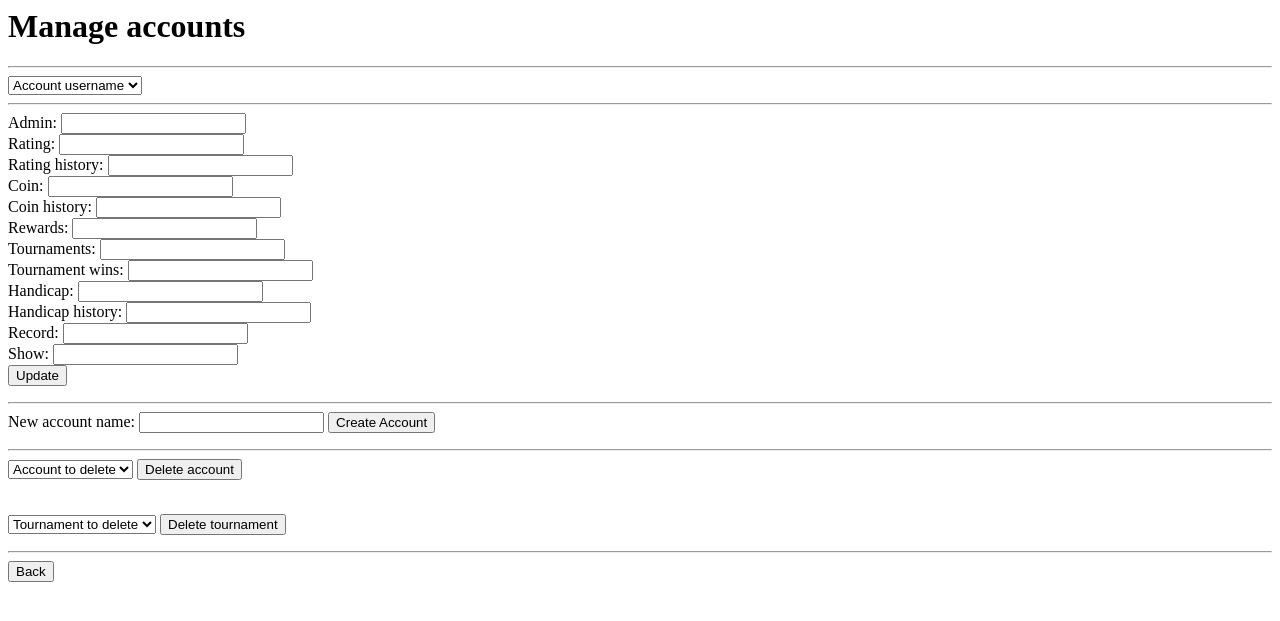
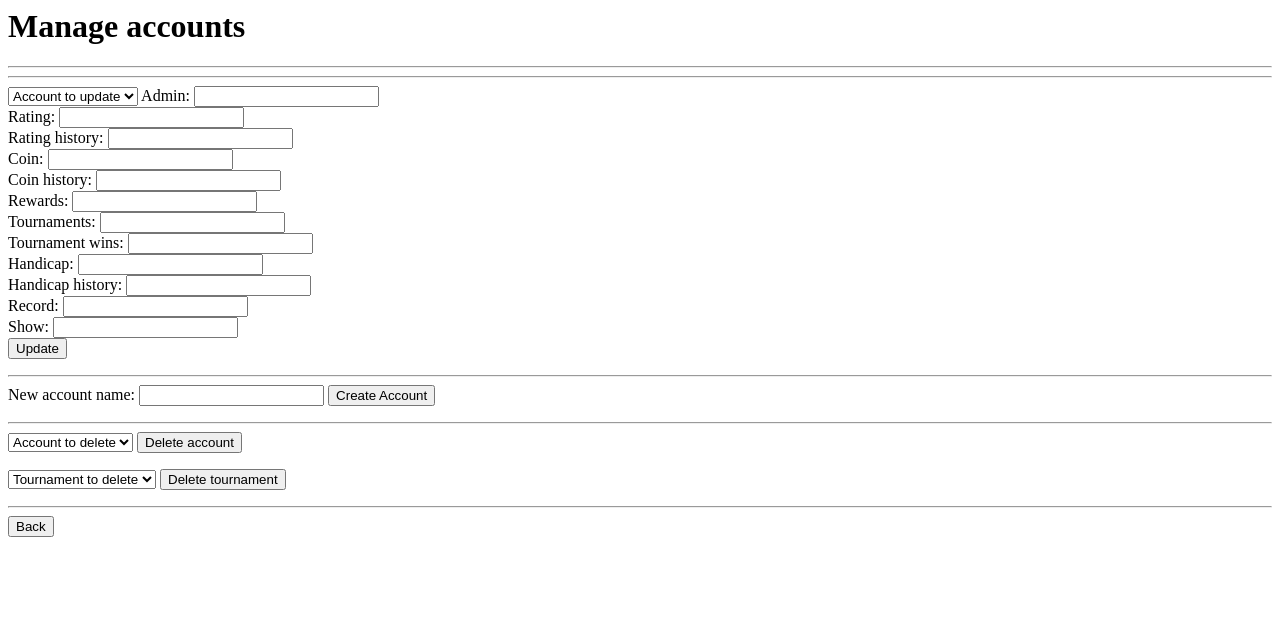
Before and after one commit to DanielKeith93/superposition-smash, a Flask app: a page that uses templates/manage_accounts.html in a window 1280 px wide. Shown: the top 621 px of the page. Run offline with Flask 2, Linux system fonts and the light colour scheme; data comes from the database, SQL or seed files in the repository.

Commit message:
Adjust manage account layout

```diff
--- a/templates/manage_accounts.html
+++ b/templates/manage_accounts.html
@@ -5,17 +5,17 @@
   <body>
     <h1>Manage accounts</h1>
     <hr>
+    {{ debug_message }}
+    <hr>
 
     <form action="" method="post">
 
       <select name="account_name" id="account_name">
-        <option value="" disabled selected>Account username</option>
+        <option value="" disabled selected>Account to update</option>
         {% for each in account_list %}
           <option value="{{each}}">{{each}}</option>
         {% endfor %}
       </select>
-
-      <hr>
 
       Admin: <input type="text" name="isadmin"> <br>
       Rating: <input type="text" name="rating"> <br>
@@ -77,7 +77,7 @@
             }
         }
         </script>
-    </form><br>
+    </form>
 
     <form action="" method="post">
 
@@ -105,6 +105,5 @@
       <button type="submit">Back</button>
     </form>
 
-    {{ debug_message }}
   </body>
 </html>
```
